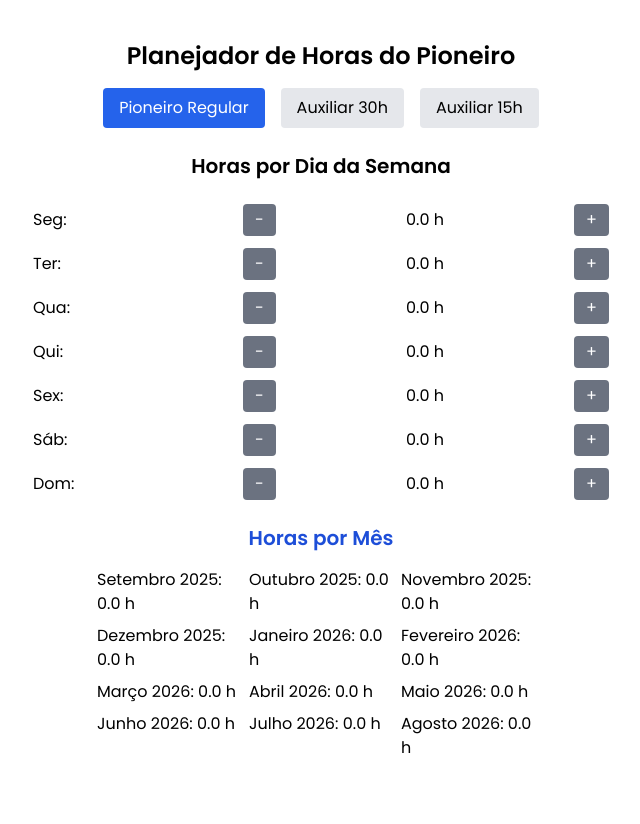
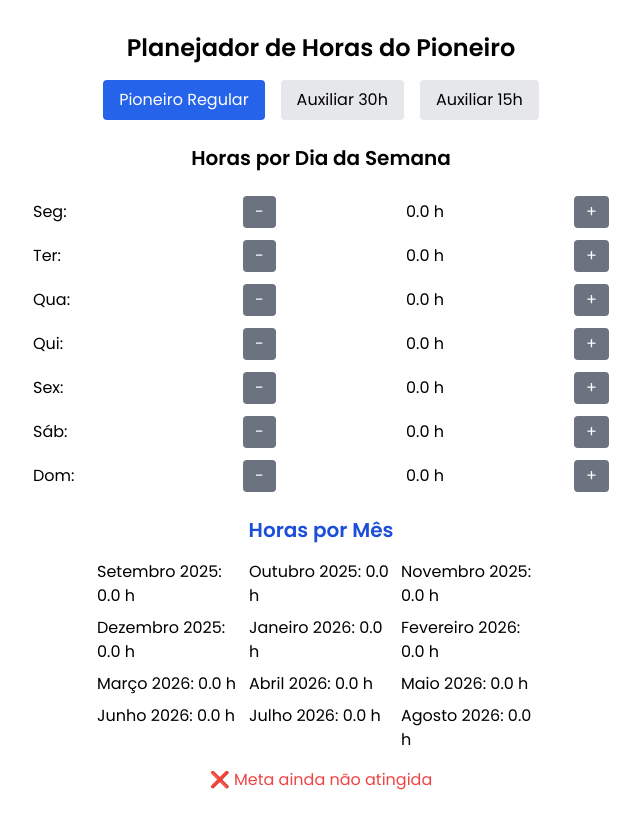
Before and after one commit to alansilvastos/planejador-horas-js, a Next.js app: page / in a window 1280 px wide. Shown: the whole page, without its empty margins (319-959 px from the left). Before the commit the page ends 800 px from the top, so only its background shows below. Built offline with nearby package versions, Linux system fonts and the light colour scheme.

Commit message:
Update ResultadoMeses.jsx

```diff
--- a/components/ResultadoMeses.jsx
+++ b/components/ResultadoMeses.jsx
@@ -6,12 +6,12 @@ export default function ResultadoMeses({ planejamento, totalAnual, tipo }) {
   const [mesMetaRegular, setMesMetaRegular] = useState('');
 
   const metasAuxiliar = {
-    'Auxiliar 15h': 15,
-    'Auxiliar 30h': 30,
+    auxiliar15: 15,
+    auxiliar30: 30,
   };
 
   useEffect(() => {
-    if (tipo === 'Pioneiro Regular') {
+    if (tipo === 'regular') {
       if (totalAnual >= 600) {
         let acumulado = 0;
         for (const [mes, total] of Object.entries(planejamento)) {
@@ -25,15 +25,15 @@ export default function ResultadoMeses({ planejamento, totalAnual, tipo }) {
       } else {
         setMensagem(`❌ Meta ainda não atingida`);
       }
-    } else if (tipo === 'Auxiliar 15h' || tipo === 'Auxiliar 30h') {
+    } else if (tipo === 'auxiliar15' || tipo === 'auxiliar30') {
       const restante = 600 - totalAnual;
       setMensagem(`Total Anual: ${totalAnual.toFixed(1)} h — Faltam ${restante.toFixed(1)} h para 600 h`);
     }
   }, [planejamento, totalAnual, tipo, mesMetaRegular]);
 
   const verificarAtingiuMetaMensal = (horas) => {
-    if (tipo === 'Auxiliar 15h') return horas >= 15;
-    if (tipo === 'Auxiliar 30h') return horas >= 30;
+    if (tipo === 'auxiliar15') return horas >= 15;
+    if (tipo === 'auxiliar30') return horas >= 30;
     return false;
   };
 
@@ -45,7 +45,7 @@ export default function ResultadoMeses({ planejamento, totalAnual, tipo }) {
           <div
             key={mes}
             className={`${
-              tipo === 'Pioneiro Regular' && mes === mesMetaRegular
+              tipo === 'regular' && mes === mesMetaRegular
                 ? 'text-green-600 font-bold'
                 : verificarAtingiuMetaMensal(horas)
                 ? 'text-green-500 font-semibold'
@@ -57,20 +57,24 @@ export default function ResultadoMeses({ planejamento, totalAnual, tipo }) {
         ))}
       </div>
 
-      {tipo === 'Pioneiro Regular' && (
-        <p className={`mt-4 text-base ${totalAnual >= 600 ? 'text-green-600' : 'text-red-500'}`}>
-          {mensagem}
-        </p>
-      )}
-
-      {(tipo === 'Auxiliar 15h' || tipo === 'Auxiliar 30h') && (
-        <div className="mt-4 space-y-1">
-          <p className="text-base text-gray-800 font-semibold">Total Anual: {totalAnual.toFixed(1)} h</p>
-          <p className={`text-base ${totalAnual >= 600 ? 'text-green-600' : 'text-orange-600'}`}>
+      <div className="mt-4 space-y-1 text-center">
+        {tipo === 'regular' && (
+          <p className={`text-base ${totalAnual >= 600 ? 'text-green-600' : 'text-red-500'}`}>
             {mensagem}
           </p>
-        </div>
-      )}
+        )}
+
+        {(tipo === 'auxiliar15' || tipo === 'auxiliar30') && (
+          <>
+            <p className="text-base font-semibold text-gray-700">
+              Total Anual: {totalAnual.toFixed(1)} h
+            </p>
+            <p className={`text-sm ${totalAnual >= 600 ? 'text-green-600' : 'text-purple-600'}`}>
+              {mensagem}
+            </p>
+          </>
+        )}
+      </div>
     </div>
   );
 }
```
